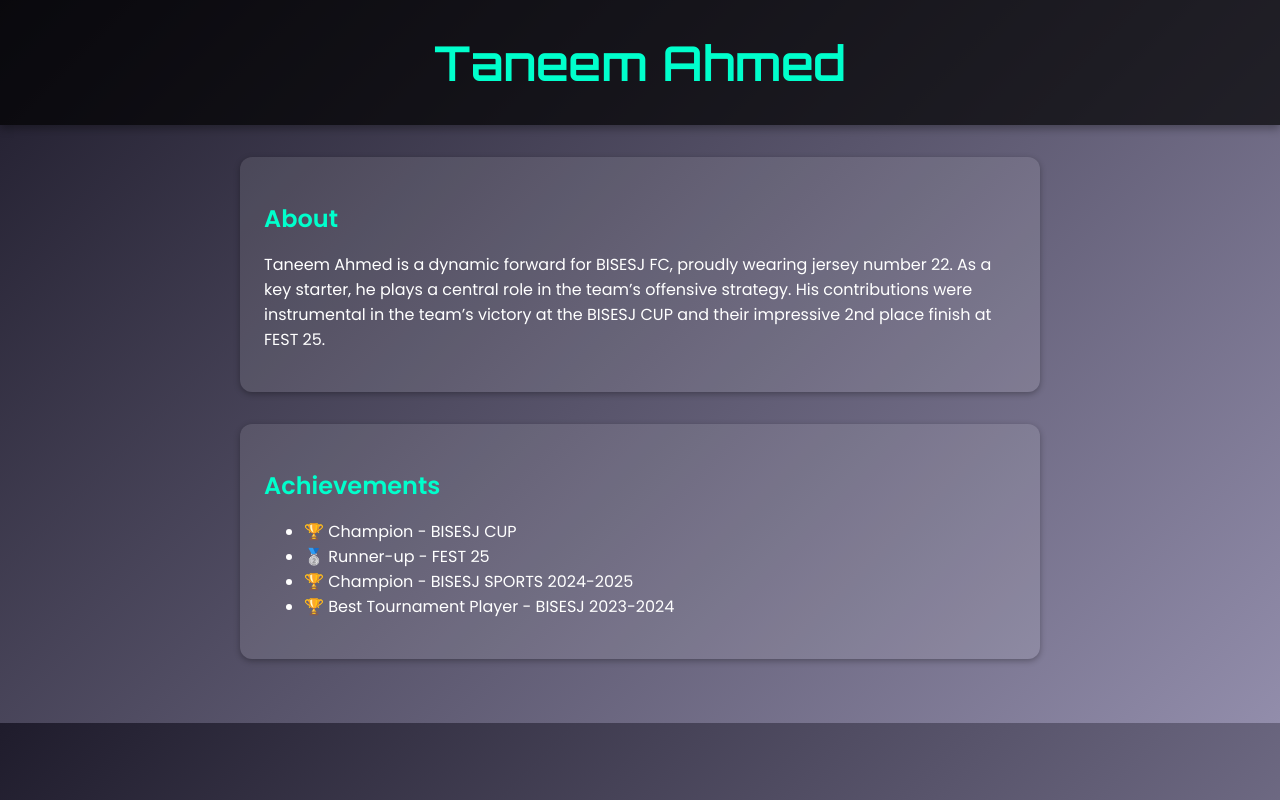
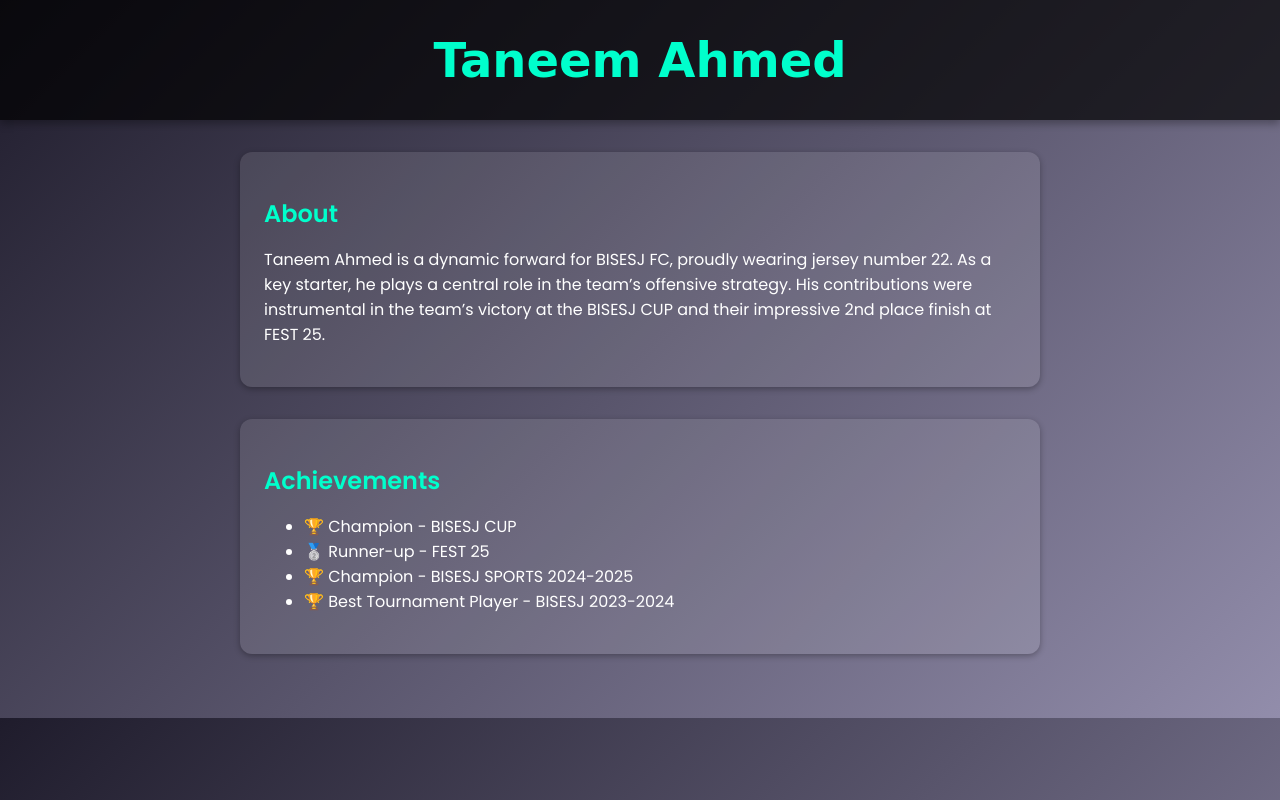
Before and after one commit to taneem001/Utility-Kit, a plain HTML site: page index.html in a window 1280 px wide. Drawn offline with Linux system fonts and the light colour scheme.

Commit message:
Update index.html

```diff
--- a/index.html
+++ b/index.html
@@ -19,7 +19,7 @@
       box-shadow: 0 4px 8px rgba(0,0,0,0.3);
     }
     header h1 {
-      font-family: 'Orbitron', sans-serif;
+      font-family: 'Dancing Script', cursive;
       font-size: 3rem;
       margin: 0;
       color: #00ffcc;
```
